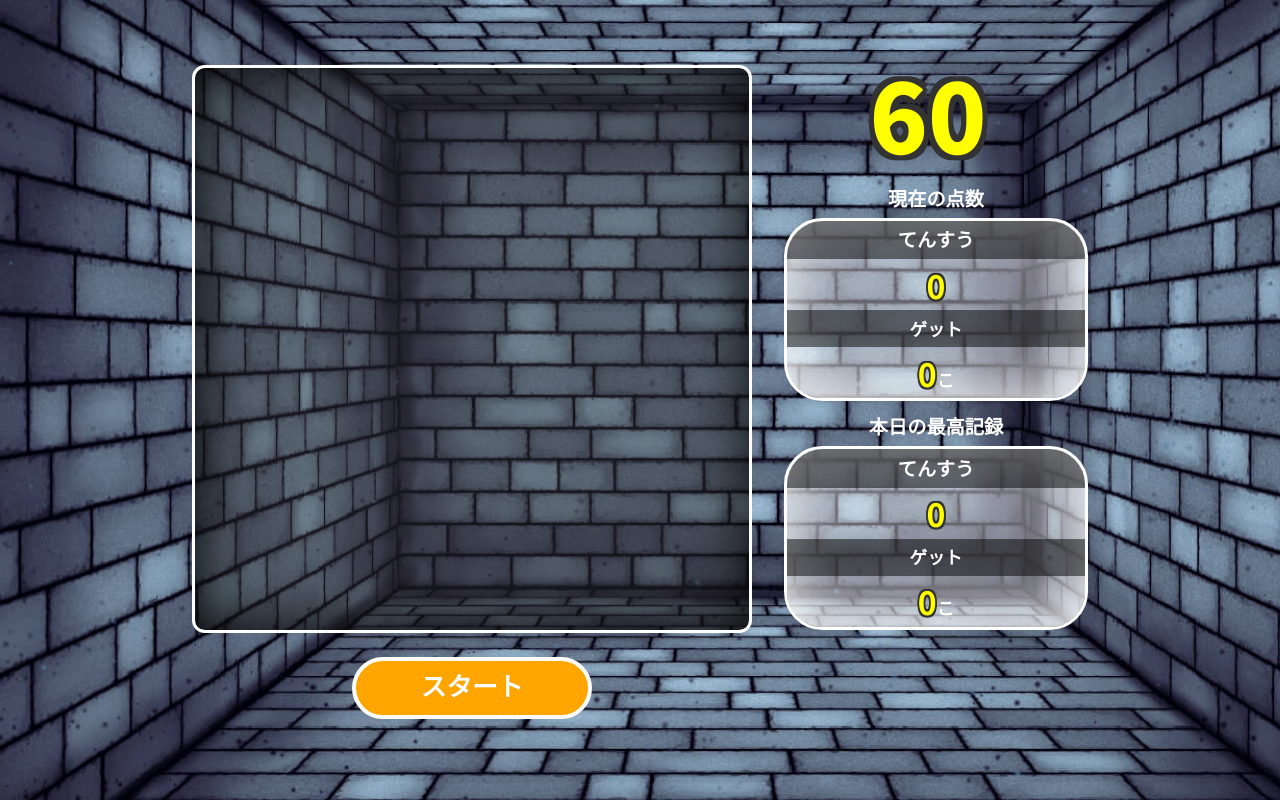
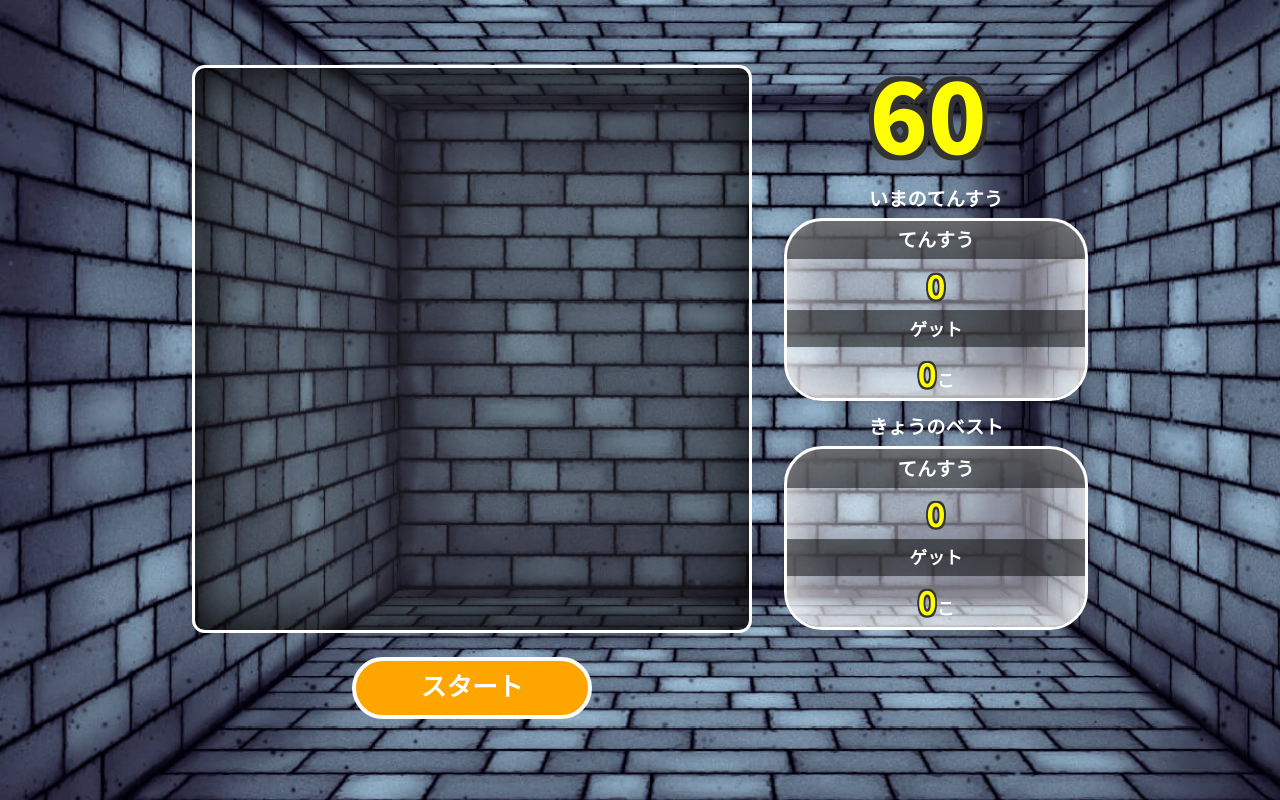
Before and after one commit to star-school/kids-game, a plain HTML site: page click.html in a window 1280 px wide. Drawn offline with Linux system fonts and the light colour scheme.

Commit message:
Update click.html

```diff
--- a/click.html
+++ b/click.html
@@ -26,7 +26,7 @@
               <p class="time">0</p>
             </div>
             <div class="statusBox status1">
-              <p class="topTxt">現在の点数</p>
+              <p class="topTxt">いまのてんすう</p>
               <div class="innerStatus">
                 <div class="pointWrap">
                   <p class="tit">てんすう</p>
@@ -39,7 +39,7 @@
               </div>
             </div>
             <div class="statusBox status2">
-              <p class="topTxt">本日の最高記録</p>
+              <p class="topTxt">きょうのベスト</p>
               <div class="innerStatus">
                 <div class="pointWrap">
                   <p class="tit">てんすう</p>
```
